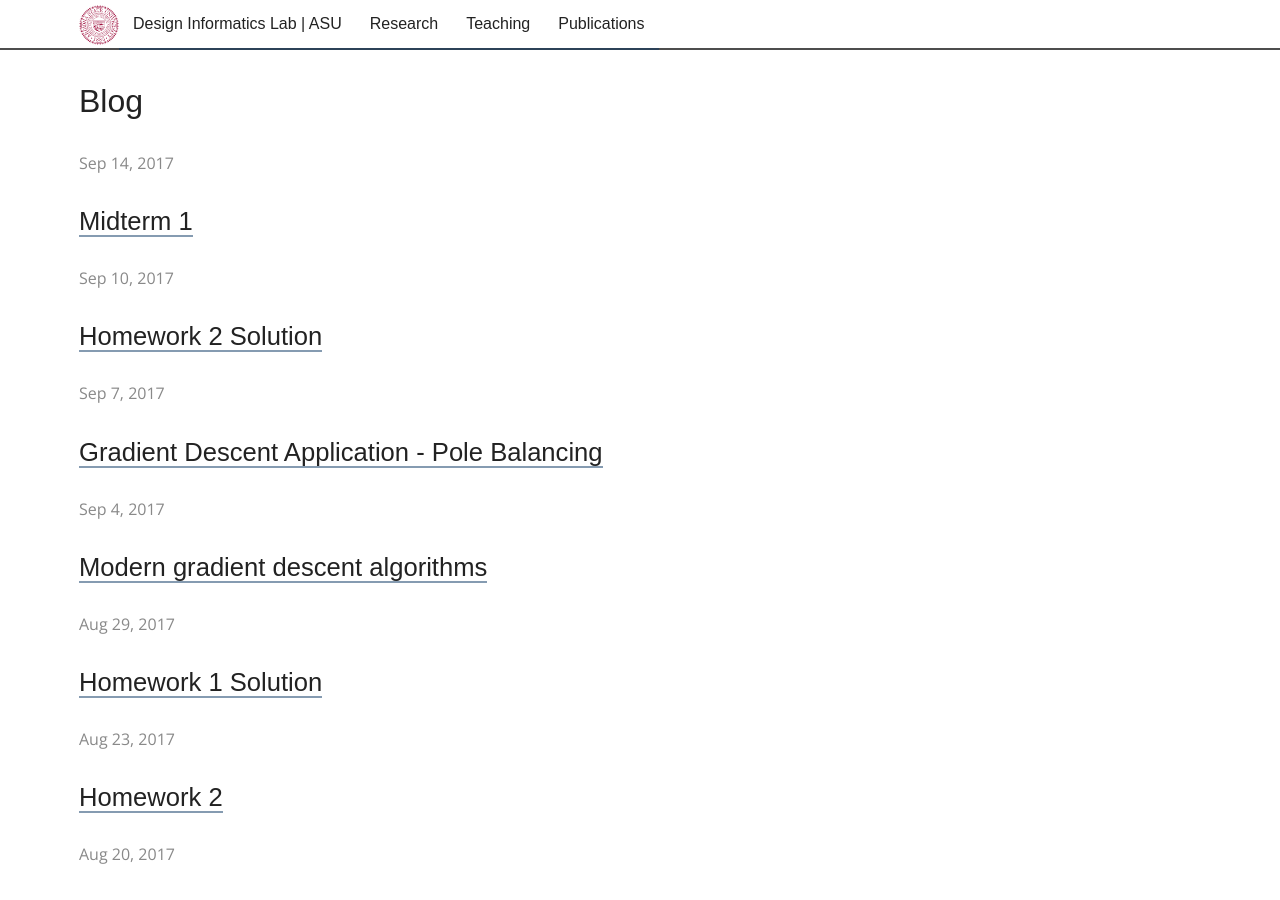
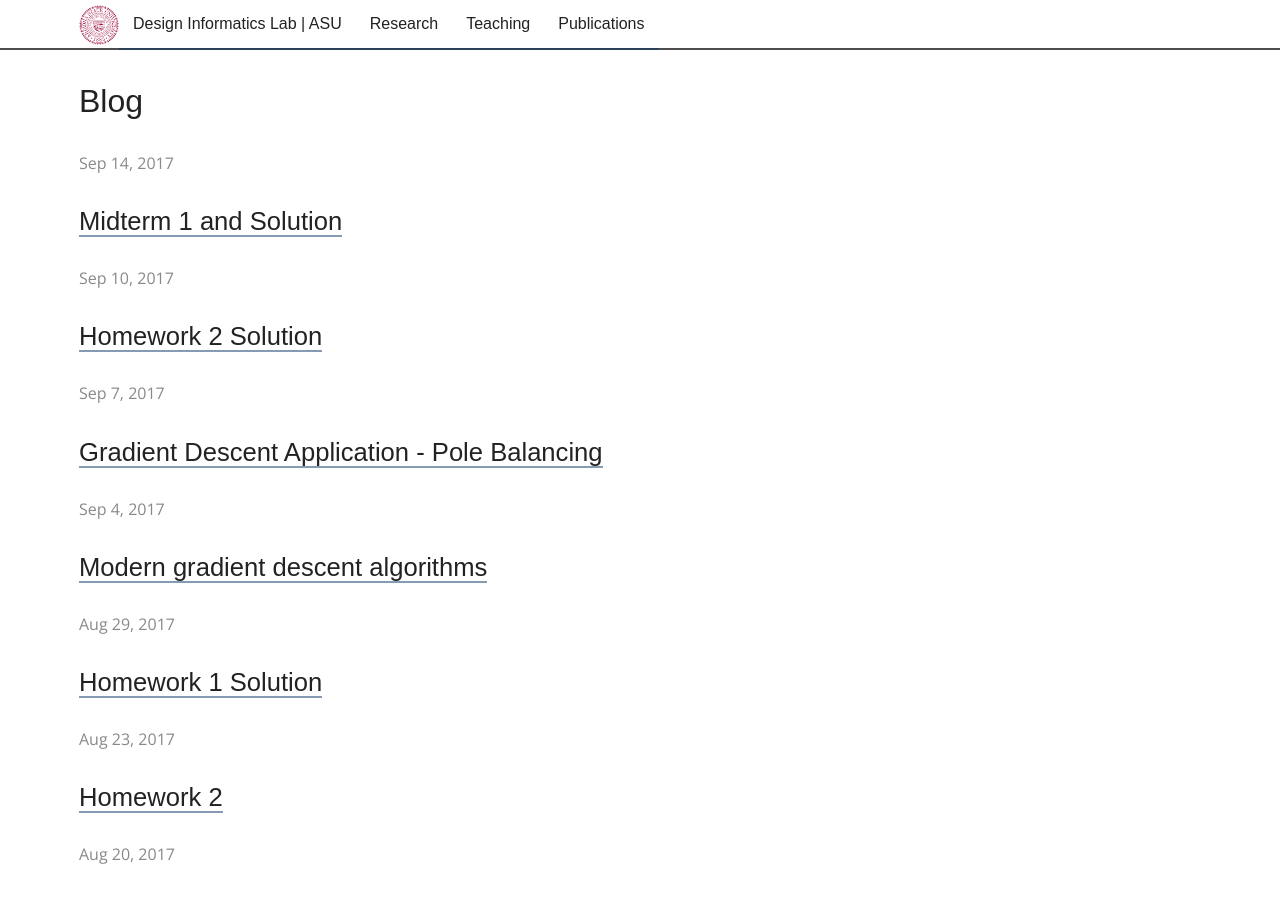
Before and after one commit to DesignInformaticsLab/DesignInformaticsLab.github.io, a Jekyll site: the page built from blog/index.html, in a window 1280 px wide and 900 px high. Built offline with Jekyll 4.4.1, drawn with Linux system fonts in a browser that asks for light colours; some web fonts are replaced.

Commit message:
updated hw

```diff
--- a/_papers/references.bib
+++ b/_papers/references.bib
@@ -35,8 +35,8 @@
     author={Sexton, Thurston and Ren, Yi},
     journal={ASME Journal of Mechanical Design},
     volume={139},
-    number = {},
-    pages={},
+    number = {10},
+    pages={101404},
     year={2017},
     published={yes},
     arxiv={https://arxiv.org/abs/1608.06984},
--- a/_posts/teaching/designopt/2017-09-14-designopt-mid1.md
+++ b/_posts/teaching/designopt/2017-09-14-designopt-mid1.md
@@ -1,6 +1,6 @@
 ---
-link: designopt_mid1_2017.pdf
-title: Midterm 1
+link: designopt_mid1_2017_solution.pdf
+title: Midterm 1 and Solution
 year: 2017
 categories: designopt_assignment
 ---
```
Also changed, not shown: 1 other file.
